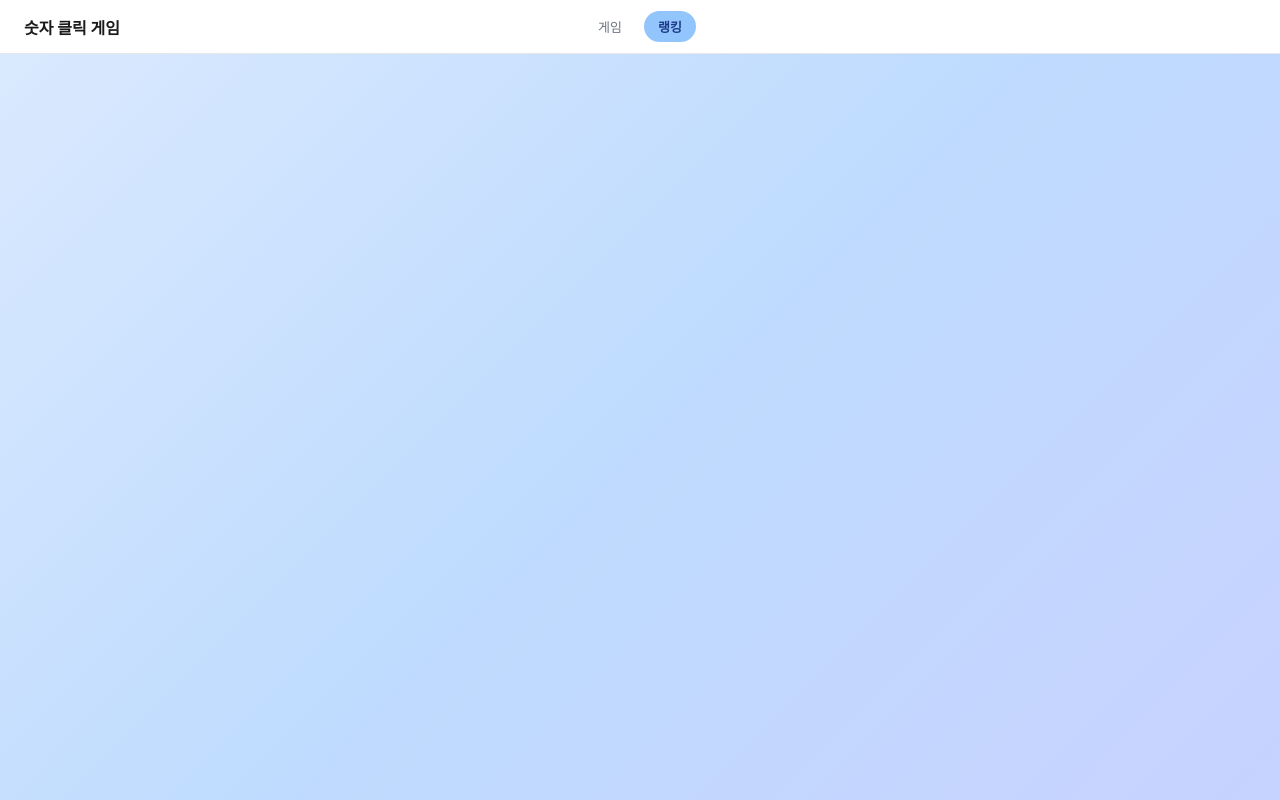
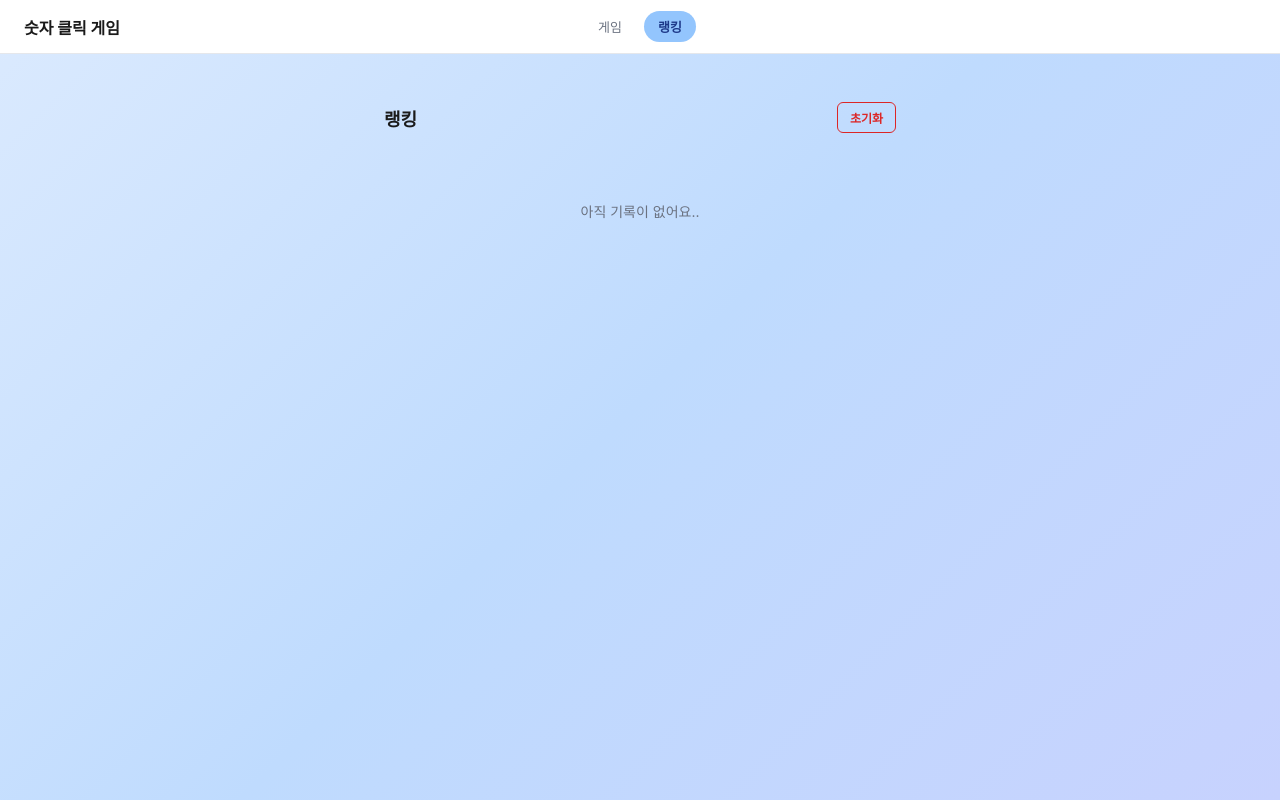
Before and after one commit to 39-play-sopt-web/GongGiHun, a React (Vite) app in the folder Week2/Homework/number-game/: page / in a window 1280 px wide. Both pictures are taken after a click on the button "랭킹". Built offline with nearby package versions, Linux system fonts and the light colour scheme.

Commit message:
feat: 랭킹 화면 퍼블리싱 및 데이터 연동

```diff
--- a/Week2/Homework/number-game/src/App.jsx
+++ b/Week2/Homework/number-game/src/App.jsx
@@ -1,6 +1,7 @@
 import { useState } from "react";
 import Header from "./components/Header/Header";
 import GameBoard from "./components/GameBoard/GameBoard";
+import Ranking from "./components/Ranking/Ranking";
 import useGame from "./hooks/useGame";
 
 function App() {
@@ -35,6 +36,8 @@ function App() {
           onCellClick={handleCellClick}
         />
       )}
+
+      {page === "ranking" && <Ranking />}
     </>
   );
 }
--- /dev/null
+++ b/Week2/Homework/number-game/src/components/Ranking/Ranking.jsx
@@ -0,0 +1,59 @@
+import { useState } from "react";
+import {
+  Wrapper,
+  TitleRow,
+  Title,
+  ResetButton,
+  Table,
+  Rank,
+  Empty,
+} from "./Ranking.styles";
+
+import { formatDate, formatTime } from "../../utils/format";
+import { clearRecords, getRecords } from "../../utils/storage";
+
+function Ranking() {
+  const [records, setRecords] = useState(getRecords);
+  const sorted = [...records].sort((a, b) => a.playTime - b.playTime);
+
+  //초기화
+  const handleReset = () => {
+    clearRecords();
+    setRecords([]);
+  };
+
+  return (
+    <Wrapper>
+      <TitleRow>
+        <Title>랭킹</Title>
+        <ResetButton onClick={handleReset}>초기화</ResetButton>
+      </TitleRow>
+      {sorted.length === 0 ? (
+        <Empty> 아직 기록이 없어요..</Empty>
+      ) : (
+        <Table>
+          <thead>
+            <tr>
+              <th>순위</th>
+              <th>레벨</th>
+              <th>플레이 시간</th>
+              <th>기록 시각</th>
+            </tr>
+          </thead>
+          <tbody>
+            {sorted.map((record, index) => (
+              <tr key={record.playedAt}>
+                <Rank>{index + 1}</Rank>
+                <td>Level {record.level}</td>
+                <td>{formatTime(record.playTime)}</td>
+                <td>{formatDate(record.playedAt)}</td>
+              </tr>
+            ))}
+          </tbody>
+        </Table>
+      )}
+    </Wrapper>
+  );
+}
+
+export default Ranking;
--- /dev/null
+++ b/Week2/Homework/number-game/src/components/Ranking/Ranking.styles.js
@@ -0,0 +1,78 @@
+import styled from "styled-components";
+
+export const Wrapper = styled.main`
+  width: 100%;
+  max-width: 560px;
+  margin: 0 auto;
+  padding: 48px 24px;
+`;
+
+export const TitleRow = styled.div`
+  display: flex;
+  align-items: center;
+  justify-content: space-between;
+  margin-bottom: 20px;
+`;
+
+export const Title = styled.h2`
+  margin: 0;
+  font-size: 18px;
+  font-weight: 700;
+`;
+
+export const Empty = styled.p`
+  margin: 0;
+  padding: 48px 0;
+  text-align: center;
+  font-size: 14px;
+  color: ${({ theme }) => theme.colors.textMuted};
+`;
+export const ResetButton = styled.button`
+  padding: 6px 12px;
+  font-size: 12px;
+  font-weight: 600;
+
+  ${({ theme: { colors, radius } }) => `
+    border: 1px solid ${colors.danger};
+    border-radius: ${radius.sm};
+    background: transparent;
+    color: ${colors.danger};
+  `}
+`;
+
+export const Table = styled.table`
+  width: 100%;
+  border-collapse: separate; /* 모서리 radius 적용을 위해 collapse 대신 사용 */
+  border-spacing: 0;
+  overflow: hidden;
+  font-size: 13px;
+  text-align: left;
+
+  ${({ theme: { colors, radius, shadow } }) => `
+    border-radius: ${radius.md};
+    background: ${colors.surface};
+    box-shadow: ${shadow.card};
+  `}
+
+  th,
+  td {
+    padding: 12px 14px;
+  }
+
+  th {
+    font-weight: 700;
+    background: ${({ theme }) => theme.colors.primary};
+  }
+
+  td {
+    border-top: 1px solid ${({ theme }) => theme.colors.border};
+  }
+
+  tbody tr:first-child td {
+    border-top: none;
+  }
+`;
+
+export const Rank = styled.td`
+  font-weight: 700;
+`;
```
